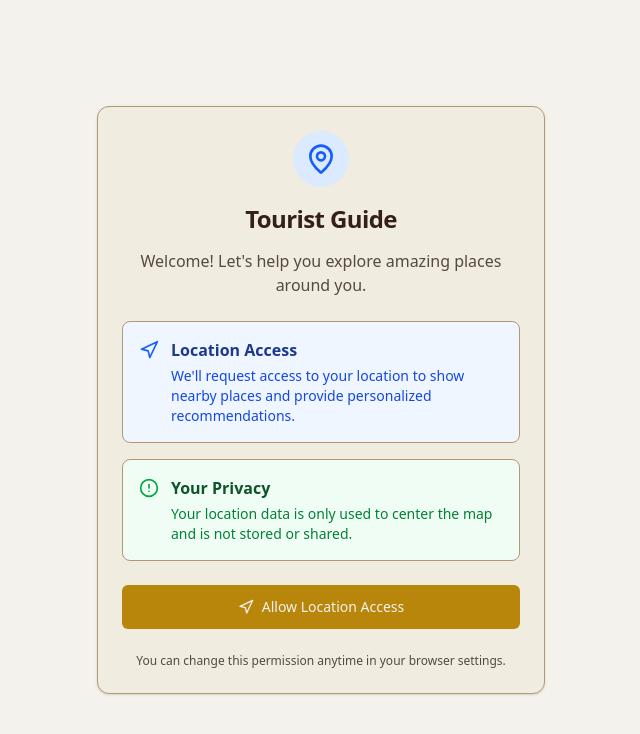
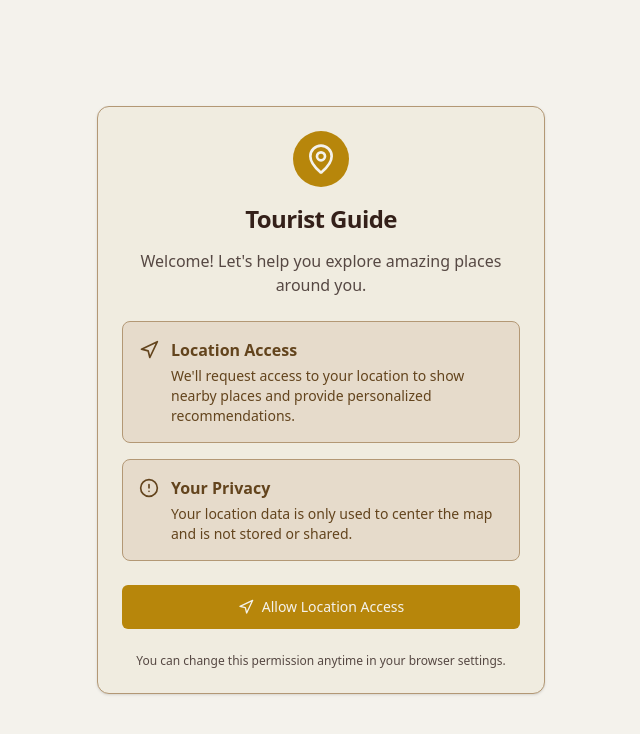
Before and after one commit to Djarrieta/touristGuideAI, a Next.js app: page /map in a window 1280 px wide. Shown: the top 734 px of the page, without its empty margins (319-959 px from the left). Built offline with nearby package versions, Linux system fonts and the light colour scheme.

Commit message:
feat(ui): add colonial color theme and update component styles
- Add new colonial-themed color variables to globals.css
- Update LocationDenied and IntroPage components to use new color scheme
- Replace hardcoded colors with semantic variables for better theming

```diff
--- a/src/app/globals.css
+++ b/src/app/globals.css
@@ -42,6 +42,13 @@
   --chart-3: 16 35% 15%; /* Deep brown */
   --chart-4: 34 29% 58%; /* Warm beige */
   --chart-5: 39 39% 69%; /* Stone tan */
+
+  /* Additional colonial UI colors */
+  --colonial-accent-light: 43 45% 88%; /* Light terracotta for backgrounds */
+  --colonial-accent-border: 43 35% 70%; /* Medium terracotta for borders */
+  --colonial-success-light: 34 35% 85%; /* Warm sage for success states */
+  --colonial-success: 34 45% 45%; /* Deeper sage green */
+  --colonial-success-dark: 34 55% 25%; /* Dark sage for text */
   --radius: 0.5rem;
 }
 
@@ -70,6 +77,11 @@
   --color-chart-3: hsl(var(--chart-3));
   --color-chart-4: hsl(var(--chart-4));
   --color-chart-5: hsl(var(--chart-5));
+  --color-colonial-accent-light: hsl(var(--colonial-accent-light));
+  --color-colonial-accent-border: hsl(var(--colonial-accent-border));
+  --color-colonial-success-light: hsl(var(--colonial-success-light));
+  --color-colonial-success: hsl(var(--colonial-success));
+  --color-colonial-success-dark: hsl(var(--colonial-success-dark));
   --font-sans: var(--font-geist-sans);
   --font-mono: var(--font-geist-mono);
 }
--- a/src/components/IntroPage.tsx
+++ b/src/components/IntroPage.tsx
@@ -47,8 +47,8 @@ export default function IntroPage({ onLocationGranted, onLocationDenied }: Intro
     <div className="min-h-screen bg-background flex items-center justify-center p-4">
       <Card className="w-full max-w-md">
         <CardHeader className="text-center">
-          <div className="mx-auto mb-4 p-3 bg-blue-100 rounded-full w-fit">
-            <MapPin className="w-8 h-8 text-blue-600" />
+          <div className="mx-auto mb-4 p-3 bg-primary rounded-full w-fit">
+            <MapPin className="w-8 h-8 text-primary-foreground" />
           </div>
           <CardTitle className="text-2xl font-bold">Tourist Guide</CardTitle>
           <p className="text-muted-foreground mt-2">
@@ -57,21 +57,21 @@ export default function IntroPage({ onLocationGranted, onLocationDenied }: Intro
         </CardHeader>
         <CardContent className="space-y-6">
           <div className="space-y-4">
-            <div className="flex items-start gap-3 p-4 bg-blue-50 rounded-lg border border-blue-200">
-              <Navigation className="w-5 h-5 text-blue-600 mt-0.5 flex-shrink-0" />
+            <div className="flex items-start gap-3 p-4 bg-colonial-success-light rounded-lg border border-colonial-success">
+              <Navigation className="w-5 h-5 text-colonial-success-dark mt-0.5 flex-shrink-0" />
               <div>
-                <h3 className="font-semibold text-blue-900">Location Access</h3>
-                <p className="text-sm text-blue-700 mt-1">
+                <h3 className="font-semibold text-colonial-success-dark">Location Access</h3>
+                <p className="text-sm text-colonial-success-dark mt-1">
                   We'll request access to your location to show nearby places and provide personalized recommendations.
                 </p>
               </div>
             </div>
 
-            <div className="flex items-start gap-3 p-4 bg-green-50 rounded-lg border border-green-200">
-              <AlertCircle className="w-5 h-5 text-green-600 mt-0.5 flex-shrink-0" />
+            <div className="flex items-start gap-3 p-4 bg-colonial-success-light rounded-lg border border-colonial-success">
+              <AlertCircle className="w-5 h-5 text-colonial-success-dark mt-0.5 flex-shrink-0" />
               <div>
-                <h3 className="font-semibold text-green-900">Your Privacy</h3>
-                <p className="text-sm text-green-700 mt-1">
+                <h3 className="font-semibold text-colonial-success-dark">Your Privacy</h3>
+                <p className="text-sm text-colonial-success-dark mt-1">
                   Your location data is only used to center the map and is not stored or shared.
                 </p>
               </div>
--- a/src/components/LocationDenied.tsx
+++ b/src/components/LocationDenied.tsx
@@ -13,31 +13,31 @@ export default function LocationDenied({ onRetry }: LocationDeniedProps) {
     <div className="min-h-screen bg-background flex items-center justify-center p-4">
       <Card className="w-full max-w-md">
         <CardHeader className="text-center">
-          <div className="mx-auto mb-4 p-3 bg-red-100 rounded-full w-fit">
-            <MapPin className="w-8 h-8 text-red-600" />
+          <div className="mx-auto mb-4 p-3 bg-destructive rounded-full w-fit">
+            <MapPin className="w-8 h-8 text-destructive-foreground" />
           </div>
-          <CardTitle className="text-2xl font-bold text-red-900">Location Access Needed</CardTitle>
+          <CardTitle className="text-2xl font-bold text-destructive">Location Access Needed</CardTitle>
           <p className="text-muted-foreground mt-2">
             We're sorry, but we need location access to provide the best tourist experience.
           </p>
         </CardHeader>
         <CardContent className="space-y-6">
           <div className="space-y-4">
-            <div className="p-4 bg-amber-50 rounded-lg border border-amber-200">
-              <h3 className="font-semibold text-amber-900 mb-2">Why do we need this?</h3>
-              <ul className="text-sm text-amber-800 space-y-1">
+            <div className="p-4 bg-secondary rounded-lg border border-border">
+              <h3 className="font-semibold text-foreground mb-2">Why do we need this?</h3>
+              <ul className="text-sm text-muted-foreground space-y-1">
                 <li>• Show places near your current location</li>
                 <li>• Provide accurate directions</li>
                 <li>• Personalized recommendations</li>
               </ul>
             </div>
 
-            <div className="p-4 bg-blue-50 rounded-lg border border-blue-200">
-              <h3 className="font-semibold text-blue-900 mb-2 flex items-center gap-2">
-                <Settings className="w-4 h-4" />
+            <div className="p-4 bg-colonial-accent-light rounded-lg border border-colonial-accent-border">
+              <h3 className="font-semibold text-foreground mb-2 flex items-center gap-2">
+                <Settings className="w-4 h-4 text-primary" />
                 How to enable location:
               </h3>
-              <ol className="text-sm text-blue-800 space-y-1">
+              <ol className="text-sm text-muted-foreground space-y-1">
                 <li>1. Click on the location icon in your browser's address bar</li>
                 <li>2. Select "Allow" for location access</li>
                 <li>3. Refresh the page or click "Try Again" below</li>
```
